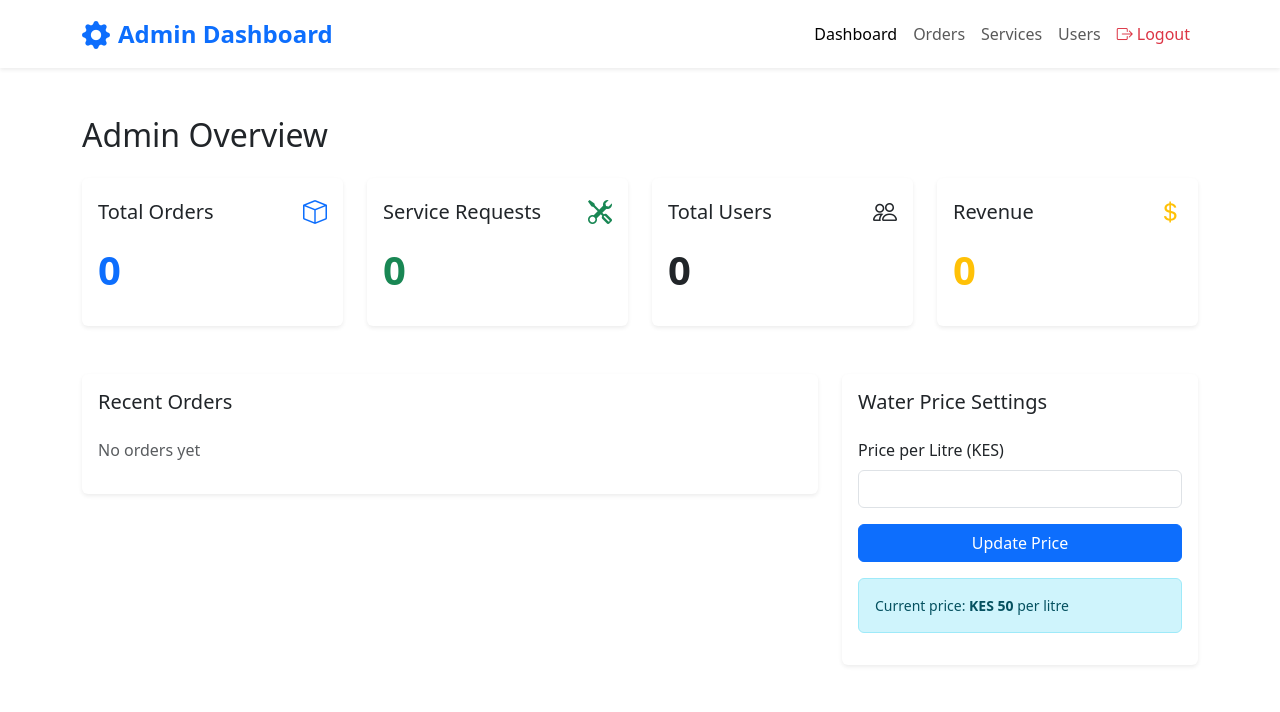
After one commit to Muasyafrank/TrueFlow, a Django app: page /admin-dashboard/ in a window 1280 px wide. The commit adds this page. Shown: the top 712 px of the page. Run offline with Django 5.2, Linux system fonts and the light colour scheme.

Commit message:
completed the onboarding part

```diff
--- /dev/null
+++ b/TrueFlowapp/templates/admin.html
@@ -0,0 +1,113 @@
+{% extends "base.html" %}
+{% block title %}Admin Dashboard - AquaPure Water{% endblock %}
+
+{% block content %}
+<nav class="navbar navbar-expand-lg navbar-light bg-white shadow-sm">
+    <div class="container">
+        <a class="navbar-brand d-flex align-items-center" href="#">
+            <i class="bi bi-gear-fill text-primary fs-3 me-2"></i>
+            <span class="fs-4 fw-bold text-primary">Admin Dashboard</span>
+        </a>
+        <button class="navbar-toggler" type="button" data-bs-toggle="collapse" data-bs-target="#navbarNav">
+            <span class="navbar-toggler-icon"></span>
+        </button>
+        <div class="collapse navbar-collapse" id="navbarNav">
+            <ul class="navbar-nav ms-auto">
+                <li class="nav-item"><a class="nav-link active" href="/admin/dashboard/">Dashboard</a></li>
+                <li class="nav-item"><a class="nav-link" href="/admin/orders/">Orders</a></li>
+                <li class="nav-item"><a class="nav-link" href="/admin/services/">Services</a></li>
+                <li class="nav-item"><a class="nav-link" href="/admin/users/">Users</a></li>
+                <li class="nav-item">
+                    <a class="nav-link text-danger" href="#" onclick="logout()">
+                        <i class="bi bi-box-arrow-right me-1"></i>Logout
+                    </a>
+                </li>
+            </ul>
+        </div>
+    </div>
+</nav>
+
+<div class="container py-5">
+    <h2 class="mb-4">Admin Overview</h2>
+
+    <div class="row g-4 mb-5">
+        <div class="col-md-3">
+            <div class="card border-0 shadow-sm">
+                <div class="card-body">
+                    <div class="d-flex justify-content-between align-items-center mb-3">
+                        <h5 class="card-title mb-0">Total Orders</h5>
+                        <i class="bi bi-box text-primary fs-4"></i>
+                    </div>
+                    <p class="display-6 fw-bold text-primary" id="totalOrders">0</p>
+                </div>
+            </div>
+        </div>
+        <div class="col-md-3">
+            <div class="card border-0 shadow-sm">
+                <div class="card-body">
+                    <div class="d-flex justify-content-between align-items-center mb-3">
+                        <h5 class="card-title mb-0">Service Requests</h5>
+                        <i class="bi bi-tools text-success fs-4"></i>
+                    </div>
+                    <p class="display-6 fw-bold text-success" id="totalServices">0</p>
+                </div>
+            </div>
+        </div>
+        <div class="col-md-3">
+            <div class="card border-0 shadow-sm">
+                <div class="card-body">
+                    <div class="d-flex justify-content-between align-items-center mb-3">
+                        <h5 class="card-title mb-0">Total Users</h5>
+                        <i class="bi bi-people text-purple fs-4"></i>
+                    </div>
+                    <p class="display-6 fw-bold text-purple" id="totalUsers">0</p>
+                </div>
+            </div>
+        </div>
+        <div class="col-md-3">
+            <div class="card border-0 shadow-sm">
+                <div class="card-body">
+                    <div class="d-flex justify-content-between align-items-center mb-3">
+                        <h5 class="card-title mb-0">Revenue</h5>
+                        <i class="bi bi-currency-dollar text-warning fs-4"></i>
+                    </div>
+                    <p class="display-6 fw-bold text-warning" id="totalRevenue">0</p>
+                </div>
+            </div>
+        </div>
+    </div>
+
+    <div class="row g-4">
+        <div class="col-lg-8">
+            <div class="card border-0 shadow-sm">
+                <div class="card-body">
+                    <h5 class="card-title mb-4">Recent Orders</h5>
+                    <div id="recentOrders">
+                        <p class="text-muted">No orders yet</p>
+                    </div>
+                </div>
+            </div>
+        </div>
+        <div class="col-lg-4">
+            <div class="card border-0 shadow-sm">
+                <div class="card-body">
+                    <h5 class="card-title mb-4">Water Price Settings</h5>
+                    <div class="mb-3">
+                        <label for="waterPrice" class="form-label">Price per Litre (KES)</label>
+                        <input type="number" class="form-control" id="waterPrice"
+                               value="${parseInt(localStorage.getItem('waterPrice')) || 50}">
+                    </div>
+                    <button class="btn btn-primary w-100" onclick="updateWaterPrice()">
+                        Update Price
+                    </button>
+                    <div class="alert alert-info mt-3">
+                        <p class="mb-0 small">Current price: <strong>KES <span id="currentPrice">50</span></strong> per litre</p>
+                    </div>
+                </div>
+            </div>
+        </div>
+    </div>
+</div>
+
+
+{% endblock %}
--- a/TrueFlowapp/templates/buy-water.html
+++ b/TrueFlowapp/templates/buy-water.html
@@ -3,4 +3,7 @@
 
 {% block content %}
 
+
+
+
 {% endblock %}
--- a/TrueFlowapp/templates/dashboard.html
+++ b/TrueFlowapp/templates/dashboard.html
@@ -19,7 +19,7 @@
                 <li class="nav-item"><a href="" class="nav-link active">Orders</a></li>
                 <li class="nav-item"><a href="" class="nav-link active">Services</a></li>
                 <li class="nav-item">
-                    <a href="" class="nav-link text-danger">
+                    <a href="{% url 'logout' %}" class="nav-link text-danger">
                         <i class="bi bi-box-arrow-right me-1"></i>Logout
                     </a>
                 </li>
--- a/TrueFlowapp/templates/home.html
+++ b/TrueFlowapp/templates/home.html
@@ -8,7 +8,7 @@
                <i class="bi bi-droplet-fill text-primary fs-3 me-2"></i>
                <span class="fs-4 fw-bold text-primary">TrueFlow Water</span>
         </a>
-        <button class="navbar-toggler" type="button" data-bs-toggle="collapse" data-bs-target="">
+        <button class="navbar-toggler" type="button" data-bs-toggle="collapse" data-bs-target="#navbarNav">
             <span class="navbar-toggler-icon"></span>
         </button>
         <div class="collapse navbar-collapse" id="navbarNav">
@@ -16,7 +16,7 @@
                 <li class="nav-item"><a href="#" class="nav-link">About</a></li>
                 <li class="nav-item"><a href="#" class="nav-link">Services</a></li>
                 <li class="nav-item"><a href="#" class="nav-link">Contact</a></li>
-                <li class="nav-item"><a href="#" class="btn btn-primary">Login</a></li>
+                <li class="nav-item"><a href="{% url 'login' %}" class="btn btn-primary">Login</a></li>
 
             </ul>
         </div>
@@ -27,7 +27,7 @@
     <div class="text-center mb-5">
         <h1 class="display-4 fw-bold text-dark mb-3">Pure Water,Delivered Fresh</h1>
         <p class="lead text-muted mb-4">Quality water delivery and maintenance services at your doorstep</p>
-        <a href="" class="btn btn-primary btn-lg px-5">Get Started</a>
+        <a href="{% url 'register' %}" class="btn btn-primary btn-lg px-5">Get Started</a>
     </div>
 
     <div class="row g-4">
--- a/TrueFlowapp/urls.py
+++ b/TrueFlowapp/urls.py
@@ -20,9 +20,12 @@ from TrueFlowapp import views
 
 urlpatterns = [
     path('admin/', admin.site.urls),
-    path('',views.home,name='home'),
-    path('login/',views.login,name='login'),
+    path('home/',views.home,name='home'),
+    path('login/',views.login_user,name='login'),
     path('register/',views.register,name='register'),
-    path('dashboard/',views.dashboard,name='dashboard')
+    path('dashboard/',views.dashboard,name='dashboard'),
+    path('admin-dashboard/',views.admin,name='admin-dashboard'),
+    path('logout/',views.logout_user,name='logout')
+
 
 ]
--- a/TrueFlowapp/views.py
+++ b/TrueFlowapp/views.py
@@ -1,17 +1,100 @@
-from django.shortcuts import render
+from django.shortcuts import render,redirect,get_object_or_404,HttpResponse
+from django.contrib import messages
+from django.contrib.auth.models import User
+from django.contrib.auth import authenticate, login,logout
+from TrueFlowapp.models import *
+import re
+
 
 # Create your views here.
 def home(request):
     return render(request,'home.html')
 
-def login(request):
+def login_user(request):
+    if request.method == 'POST':
+        print("CSRF Token from POST:", request.POST.get('csrfmiddlewaretoken'))
+        print("CSRF Token from Cookie:", request.META.get('CSRF_COOKIE'))
+        email = request.POST.get('email','').strip()
+        password = request.POST.get('password').strip()
+
+        if not email or not password:
+            messages.error(request,'Please provide both email and password')
+            return render(request,'login.html')
+        try:
+            user_obj = User.objects.get(email = email)
+
+            user = authenticate(request,username = user_obj.username,password = password)
+
+        except User.DoesNotExist:
+            user = None
+
+        if user is not None:
+            login(request,user)
+            messages.success(request,"You are now logged in!")
+
+            if user.is_superuser:
+                return redirect('admin-dashboard')
+            return redirect('dashboard')
+        else:
+            messages.error(request,'Invalid Credentials')
+            return render(request,'login.html')
+
     return render(request,'login.html')
 
 def register(request):
+    if request.method == 'POST':
+        name = request.POST.get('name','').strip()
+        email = request.POST.get('email','').strip()
+        phone = request.POST.get('phone').strip()
+        password = request.POST.get('password').strip()
+        confirm_password = request.POST.get('confirm_password').strip()
+
+        if not all([name,email,phone,password,confirm_password]):
+            messages.error(request,'All fields are Required')
+            return render(request,'register.html')
+
+        if password != confirm_password:
+            messages.error(request,'Passwords do not match')
+            return render(request,'register.html')
+
+        if len(password) < 8:
+            messages.error(request,'Password must be at least 8 characters long')
+            return render(request,'register.html')
+        if User.objects.filter(email=email).exists():
+            messages.error(request,'Email already exists')
+            return render(request,'register.html')
+        if User.objects.filter(username=name).exists():
+            messages.error(request, 'Username already exists')
+            return render(request, 'register.html')
+
+        try:
+            user = User.objects.create_user(
+                username= name,
+                email= email,
+                password= password
+            )
+            user.phone = phone
+            user.save()
+
+            messages.success(request,'Account Created Successfully! You can now login!')
+            return redirect('login')
+        except Exception as e:
+            messages.error(request,f'Error creating account:{str(e)}')
+            return render(request,'register.html')
     return render(request,'register.html')
+
+
+def logout_user(request):
+    logout(request)
+    messages.success(request,'You have been logged out successfully!')
+    return redirect('home')
+
+
 
 def dashboard(request):
     return render(request,'dashboard.html')
 
 def buyWater(request):
     return render(request,'buy-water.html')
+def admin(request):
+    return render(request,'admin.html')
```
Also changed, not shown: TrueFlowapp/templates/login.html (+12 -1 lines), TrueFlowapp/templates/register.html (+19 -1 lines), TrueFlowapp/models.py (line endings or trailing spaces), db.sqlite3.
